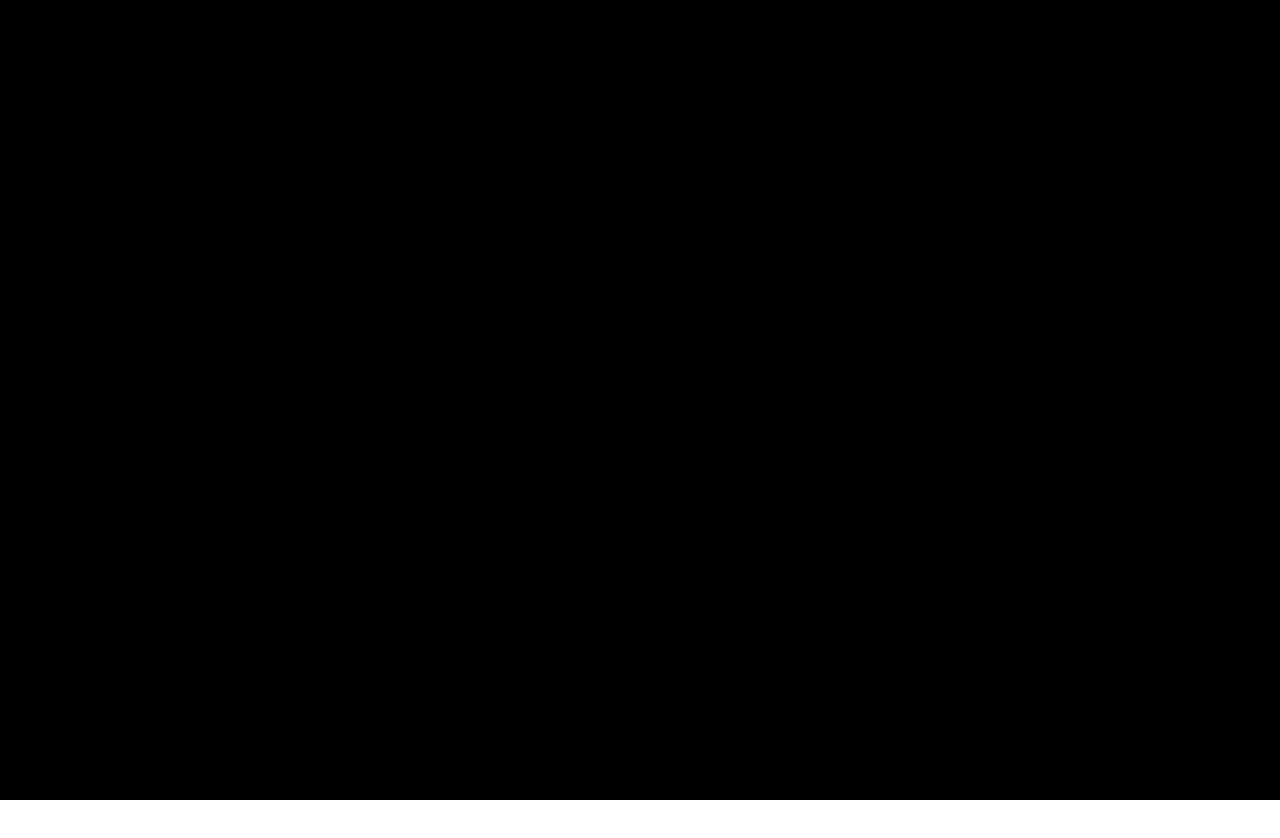
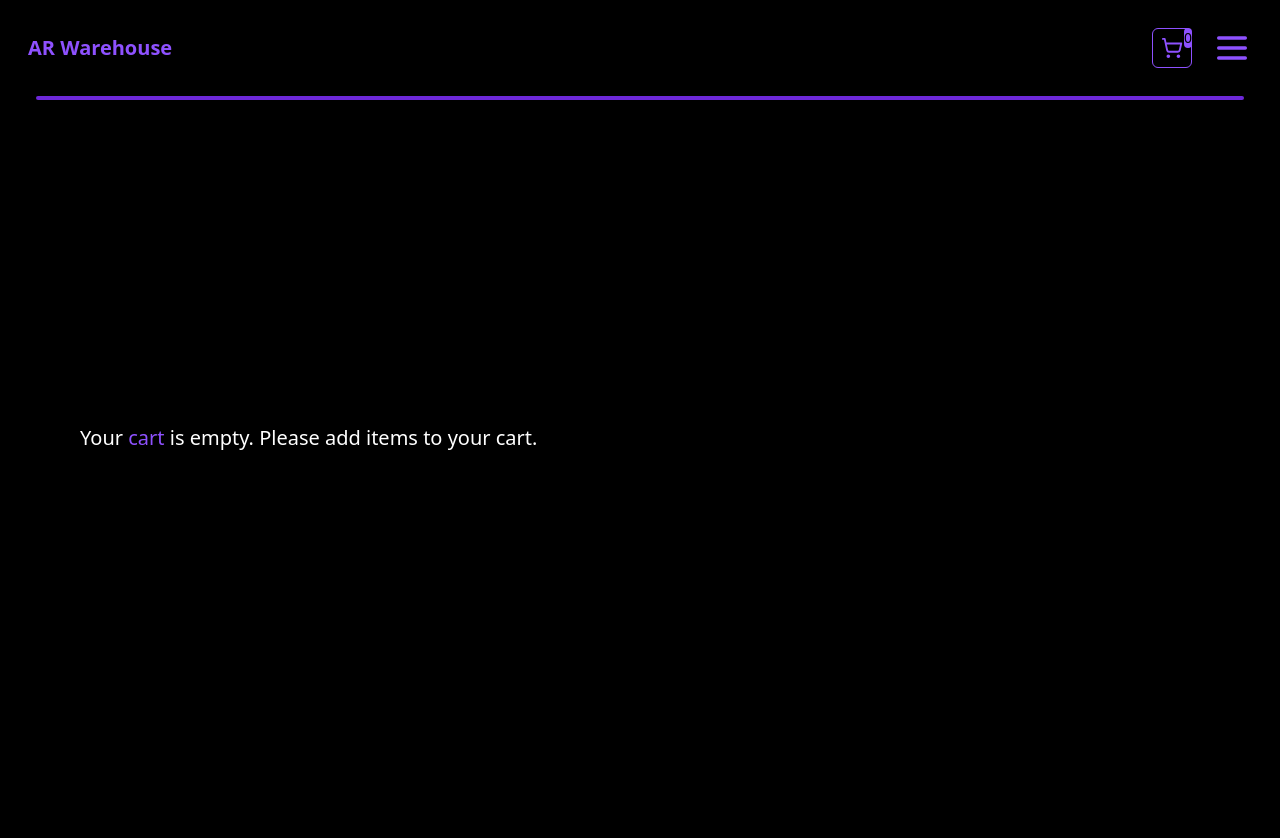
Before and after one commit to alialridaalnajjar/AR_Warehouse, a React (Vite) app: page /CartPage in a window 1280 px wide. Shown: the top 838 px of the page. Before the commit the page ends 800 px from the top, so only its background shows below. Built offline with nearby package versions, Linux system fonts and the light colour scheme.

Commit message:
1.8V feat: Cart Adjustments and functionalities

```diff
--- a/src/App.tsx
+++ b/src/App.tsx
@@ -1,21 +1,25 @@
+import { useState } from "react";
 import { Route, BrowserRouter as Router, Routes } from "react-router-dom";
 import "./App.css";
+import { ProductsBase } from "./data/ProductsBase"; // Adjust the import path as necessary
+import AboutPage from "./pages/AboutPage";
+import CartPage from "./pages/CartPage";
 import LoadingPage from "./pages/LoadingPage";
 import MainPage from "./pages/MainPage";
 import ShopPage from "./pages/ShopPage";
-import { ProductsBase } from "./data/ProductsBase"; // Adjust the import path as necessary
-import AboutPage from "./pages/AboutPage";
-import CartPage from "./pages/CartPage";
 import type { ProductCardType } from "./types/productCardType";
-import { useState } from "react";
 function App() {
   const [cartItems, setCartItems] = useState<ProductCardType[]>([]);
+  const [count, setCount] = useState(0);
   return (
     <>
       <Router>
         <Routes>
           <Route path="/" element={<LoadingPage />} />
-          <Route path="/MainPage" element={<MainPage />} />
+          <Route
+            path="/MainPage"
+            element={<MainPage count={count} setCount={setCount} />}
+          />
           <Route
             path="/ShopPage"
             element={
@@ -23,16 +27,19 @@
                 ProductsBase={ProductsBase}
                 cartItems={cartItems}
                 setCartItems={setCartItems}
+                count={count}
+                setCount={setCount}
               />
             }
           />
-          <Route path="/AboutPage" element={<AboutPage />} />
+          <Route path="/AboutPage" element={<AboutPage count={count} />} />
           <Route
             path="/CartPage"
             element={
               <CartPage
                 cartItems={cartItems}
                 setCartItems={setCartItems}
+                count={count}
               />
             }
           />
--- a/src/components/Home.tsx
+++ b/src/components/Home.tsx
@@ -1,8 +1,8 @@
 import Lottie from "lottie-react";
+import { Link } from "react-router-dom";
+import ARIMG from "../assets/ARIMG.png";
 import gameI from "../assets/GameICON.json";
 import pressMe from "../assets/pressMe.json";
-import { Link } from "react-router-dom";
-import ARIMG from "../assets/ARIMG.png";
 import About from "./About";
 export default function Home() {
   return (
--- a/src/components/Navbar.tsx
+++ b/src/components/Navbar.tsx
@@ -1,10 +1,7 @@
-import { Menu, ShieldAlert, ShoppingCart, Signature, X } from "lucide-react";
+import { House, Menu, ShieldAlert, ShoppingBasket, ShoppingCart, Signature, User, X } from "lucide-react";
 import React from "react";
-import { User } from "lucide-react";
-import { House } from "lucide-react";
-import { ShoppingBasket } from "lucide-react";
 import { Link } from "react-router-dom";
-export default function Navbar() {
+export default function Navbar({count}: {count: number}) {
   const [isNavClicked, setIsNavClicked] = React.useState(true);
   const handleNavClick = () => {
     if (isNavClicked) {
@@ -23,8 +20,14 @@
                 AR Warehouse
               </h1>
             </Link>
-             <Link to="/CartPage" className="ml-auto" >
-            <ShoppingCart className="ml-auto size-10 text-violet-500 border-1 border-violet-500 p-2 rounded-md font-extrabold" /></Link>
+            <Link to="/CartPage" className="ml-auto">
+              <div className="relative">
+                <div className="absolute right-0 bg-violet-500 rounded-full  text-sm    ">
+                  {count !== 0 ? count : 0}
+                </div>
+                <ShoppingCart className="ml-auto size-10 text-violet-500 border-1 border-violet-500 p-2 rounded-md font-extrabold" />
+              </div>
+            </Link>
             <Menu
               className="size-10 text-violet-500"
               onClick={handleNavClick}
--- a/src/pages/AboutPage.tsx
+++ b/src/pages/AboutPage.tsx
@@ -1,11 +1,11 @@
+import ARIMG from "../assets/ARIMG.png"; // Adjust the path and filename as needed
 import About from "../components/About";
 import Navbar from "../components/Navbar";
-import ARIMG from "../assets/ARIMG.png"; // Adjust the path and filename as needed
 
-export default function AboutPage() {
+export default function AboutPage({count}: {count: number}) {
   return (
     <div className="bg-black h-auto min-h-screen">
-      <Navbar />
+      <Navbar count={count} />
       <div className="pt-25">
         <div className="mt-12 flex flex-row justify-center items-center">
         <img
--- a/src/pages/CartPage.tsx
+++ b/src/pages/CartPage.tsx
@@ -1,28 +1,36 @@
+import { ShoppingCart } from "lucide-react";
+import ShopCard from "../cardComponents/ShopCard";
 import Navbar from "../components/Navbar";
 import type { ProductCardType } from "../types/productCardType";
 
 export default function CartPage({
   cartItems,
-
+  count,
 }: {
   cartItems: ProductCardType[];
   setCartItems: React.Dispatch<React.SetStateAction<ProductCardType[]>>;
+  count: number;
 }) {
   return (
     <div className="bg-black h-auto min-h-screen">
+      <Navbar count={count} />
       {cartItems.length !== 0 ? (
+        <div className="pt-30 flex flex-wrap justify-center items-center flex-row">
+          {cartItems.map((o, idx) => (
+            <div key={o.key + "-" + idx}>
+              <ShopCard img={o.img} price={o.price} title={o.title} />
+            </div>
+          ))}
+        </div>
+      ) : (
         <div>
-          <Navbar />
-
-          {cartItems.length !== 0 ? (
-            <div>
-              {cartItems.map((o) => (
-                <div key={o.key}>{o.title}</div>
-              ))}
-            </div>
-          ) : null}
+          <ShoppingCart />
+          <h1 className="text-white text-xl py-100 mx-20">
+            Your <span className="text-violet-500">cart </span>is empty. Please
+            add items to your cart.
+          </h1>{" "}
         </div>
-      ) : null}
+      )}
     </div>
   );
 }
--- a/src/pages/MainPage.tsx
+++ b/src/pages/MainPage.tsx
@@ -2,10 +2,10 @@
 import Home from "../components/Home";
 import Navbar from "../components/Navbar";
 import { itemsCollection } from "../data/ItemsCollection";
-export default function MainPage() {
+export default function MainPage({count}: {count: number; setCount: React.Dispatch<React.SetStateAction<number>>}) {
   return (
     <div className="bg-black h-auto ">
-      <Navbar  />
+      <Navbar count={count}  />
       <Home />
       <ItemsSection itemsCollection={itemsCollection}  />
       <div>fgdsa</div>
--- a/src/pages/ShopPage.tsx
+++ b/src/pages/ShopPage.tsx
@@ -4,11 +4,16 @@
 import SearchBar from "../components/SearchBar";
 import type { ProductCardType } from "../types/productCardType";
 export default function ShopPage({
-  ProductsBase,setCartItems
+  ProductsBase,
+  setCartItems,
+  setCount,
+  count,
 }: {
   ProductsBase: ProductCardType[];
-  cartItems:ProductCardType[];
+  cartItems: ProductCardType[];
   setCartItems: React.Dispatch<React.SetStateAction<ProductCardType[]>>;
+  setCount: React.Dispatch<React.SetStateAction<number>>;
+  count: number;
 }) {
   const [search, setSearch] = useState("");
   const [selectedCategory, setSelectedCategory] = useState<string[]>([]);
@@ -26,7 +31,7 @@
   return (
     <>
       <div className="bg-black h-auto min-h-screen">
-        <Navbar />
+        <Navbar count={count} />
         <SearchBar
           search={search}
           setSearch={setSearch}
@@ -43,9 +48,14 @@
             <span className="text-violet-500">{myProducts.length}</span> results{" "}
           </h1>
         ) : null}
-        <div className=" mt-20 flex flex-wrap justify-center items-center flex-row" >
+        <div className=" mt-20 flex flex-wrap justify-center items-center flex-row">
           {myProducts.map((i) => (
-            <div onClick={() => setCartItems(prev => [...prev, i])} >
+            <div
+              onClick={() => {
+                setCartItems((prev) => [...prev, i]);
+                setCount((prev) => prev + 1);
+              }}
+            >
               <ShopCard
                 img={i.img}
                 price={i.price}
@@ -60,7 +70,8 @@
                 discount={i.discount}
                 Gaming={i.Gaming}
                 key={i.key}
-            /></div>
+              />
+            </div>
           ))}
         </div>
       </div>
--- a/src/types/productCardType.ts
+++ b/src/types/productCardType.ts
@@ -11,7 +11,8 @@
   Playstation?: boolean;
   PC?: boolean;
   Gaming?: boolean;
-  key?: string; // Optional key for React lists
+  key?: string;
+
 };
 
 export type searchType = {
```
Also changed, not shown: src/cardComponents/ShopCard.tsx (+59 -12 lines), src/assets/output-onlinepngtools.png (added). Lines whose indentation alone changed are shown as unchanged.
